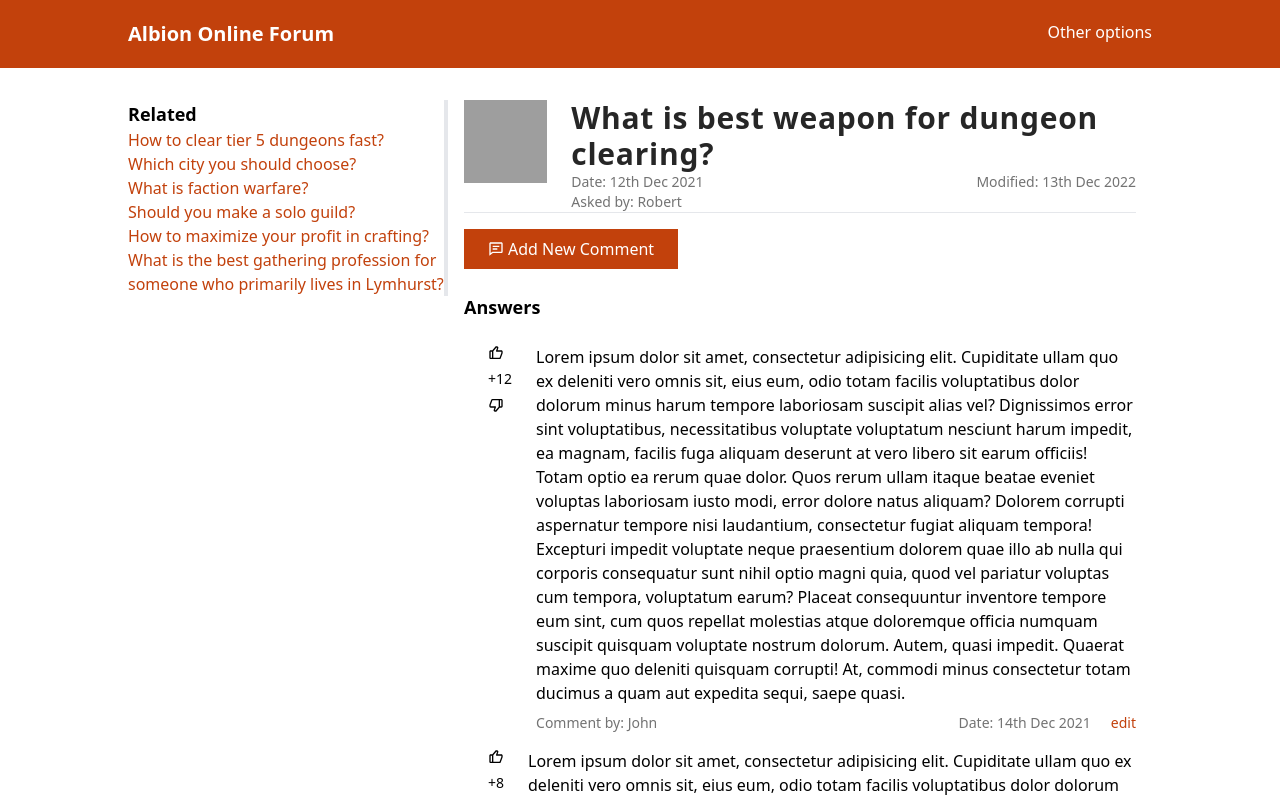
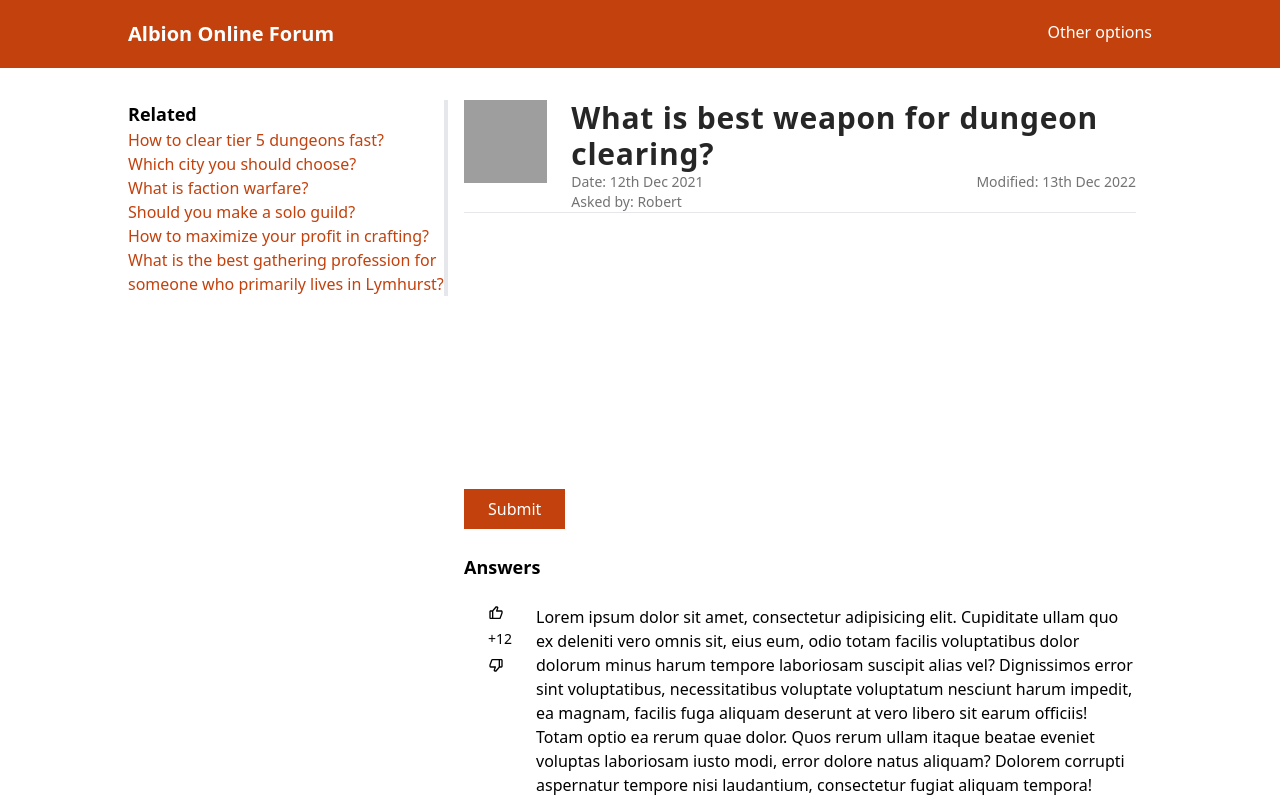
Before and after one commit to PlabanKr/albion-online-forum, a Next.js app: page /question/1 in a window 1280 px wide. Both pictures are taken after a click on the button "Add New Comment". Shown: the top 800 px of the page. Built offline with nearby package versions, Linux system fonts and the light colour scheme; grey boxes are pictures that could not be loaded.

Commit message:
add create comment form

```diff
--- a/components/Layout.tsx
+++ b/components/Layout.tsx
@@ -13,7 +13,9 @@ export const Layout: FunctionComponent<Props> = ({ children, haveSidebar }) => {
       <Navbar />
       <div className="relative px-32 pt-8">
         {haveSidebar ? <Sidebar /> : <></>}
-        <section className="ml-80 px-4">{children}</section>
+        <section className={haveSidebar ? "ml-80 px-4" : "px-60"}>
+          {children}
+        </section>
       </div>
     </>
   );
--- /dev/null
+++ b/components/create/createComment.tsx
@@ -0,0 +1,35 @@
+import React, { Dispatch, FunctionComponent } from "react";
+
+interface Props {
+  showCommentForm: boolean;
+  setShowCommentForm: Dispatch<React.SetStateAction<boolean>>;
+}
+
+export const CreateComment: FunctionComponent<Props> = ({
+  showCommentForm,
+  setShowCommentForm,
+}) => {
+  const handleSubmitClick = () => {
+    console.log("Doing API calls");
+    setShowCommentForm(!showCommentForm);
+  };
+
+  return (
+    <form className="mt-4 flex flex-col">
+      <textarea
+        name="comment"
+        id="comment"
+        cols={30}
+        rows={10}
+        className="resize-none"
+      ></textarea>
+      <button
+        onClick={handleSubmitClick}
+        type="button"
+        className="mt-5 py-2 px-6 self-start cursor-pointer bg-orange-700 text-white hover:bg-orange-600"
+      >
+        Submit
+      </button>
+    </form>
+  );
+};
--- a/components/question/comments.tsx
+++ b/components/question/comments.tsx
@@ -1,6 +1,7 @@
-import React, { FunctionComponent } from "react";
+import React, { useState, FunctionComponent } from "react";
 import { BiCommentDetail } from "react-icons/bi";
 import { Comment } from "./comment";
+import { CreateComment } from "../create/createComment";
 
 function getLikeCountString(like: number): string {
   if (like === 0) {
@@ -13,14 +14,27 @@ function getLikeCountString(like: number): string {
 }
 
 export const Comments: FunctionComponent = () => {
+  const [showCommentForm, setShowCommentForm] = useState<boolean>(false);
+
   return (
     <div>
+      <div>
+        {showCommentForm ? (
+          <CreateComment
+            showCommentForm={showCommentForm}
+            setShowCommentForm={setShowCommentForm}
+          />
+        ) : (
           <button
+            onClick={() => setShowCommentForm(!showCommentForm)}
             type="button"
             className="mt-4 py-2 px-6 cursor-pointer bg-orange-700 text-white hover:bg-orange-600 inline-flex items-center gap-1"
           >
             <BiCommentDetail /> Add New Comment
           </button>
+        )}
+      </div>
+      <div>
         <h3 className="text-lg font-semibold my-6">Answers</h3>
         <Comment
           likeCount={getLikeCountString(12)}
@@ -51,5 +65,6 @@ export const Comments: FunctionComponent = () => {
           comment="Lorem ipsum dolor sit amet, consectetur adipisicing elit. Cupiditate ullam quo ex deleniti vero omnis sit, eius eum, odio totam facilis voluptatibus dolor dolorum minus harum tempore laboriosam suscipit alias vel? Dignissimos error sint voluptatibus, necessitatibus voluptate voluptatum nesciunt harum impedit, ea magnam, facilis fuga aliquam deserunt at vero libero sit earum officiis! Totam optio ea rerum quae dolor. Quos rerum ullam itaque beatae eveniet voluptas laboriosam iusto modi, error dolore natus aliquam? Dolorem corrupti aspernatur tempore nisi laudantium, consectetur fugiat aliquam tempora! Excepturi impedit voluptate neque praesentium dolorem quae illo ab nulla qui corporis consequatur sunt nihil optio magni quia, quod vel pariatur voluptas cum tempora, voluptatum earum? Placeat consequuntur inventore tempore eum sint, cum quos repellat molestias atque doloremque officia numquam suscipit quisquam voluptate nostrum dolorum. Autem, quasi impedit. Quaerat maxime quo deleniti quisquam corrupti! At, commodi minus consectetur totam ducimus a quam aut expedita sequi, saepe quasi."
         />
       </div>
+    </div>
   );
 };
```
Lines whose indentation alone changed are shown as unchanged.
